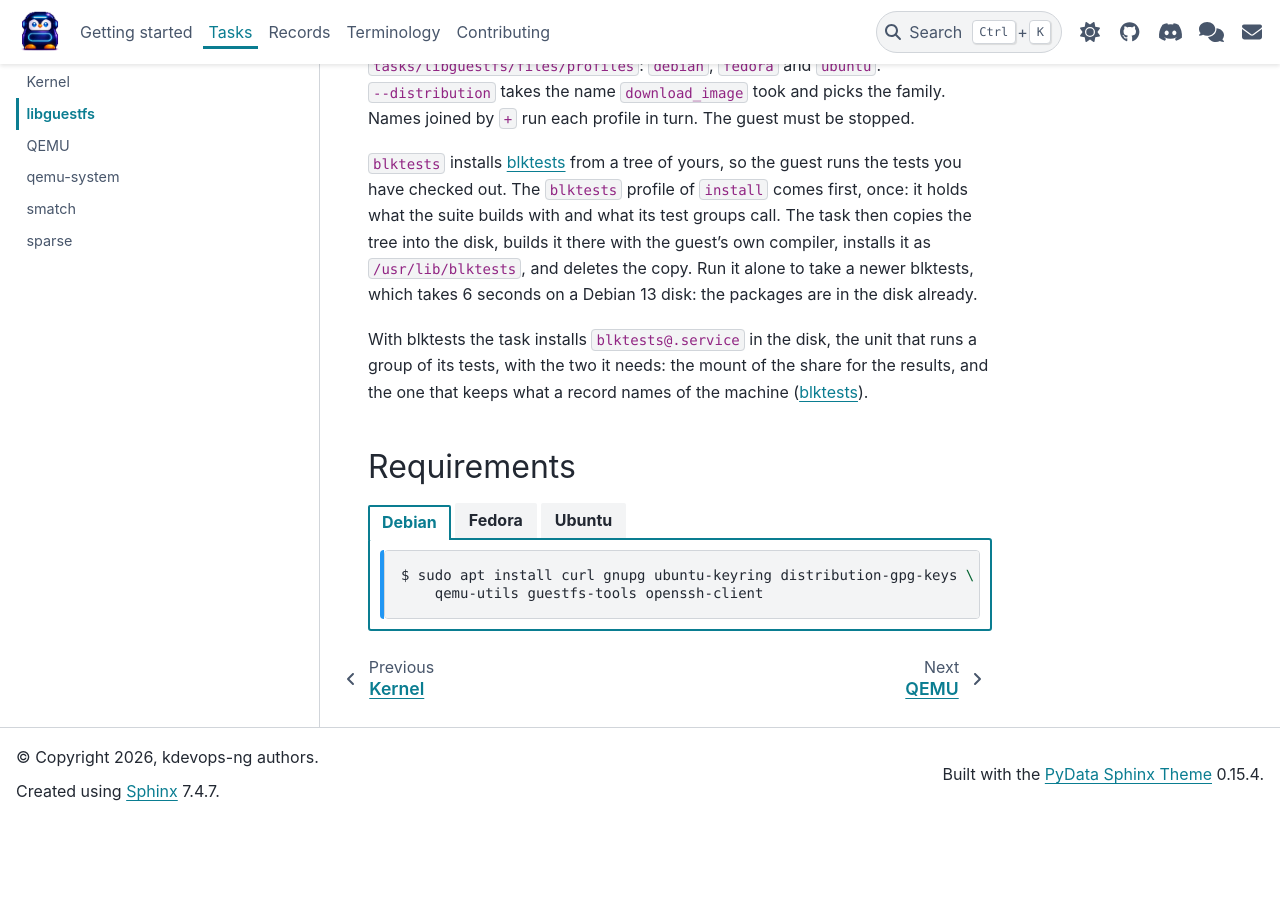
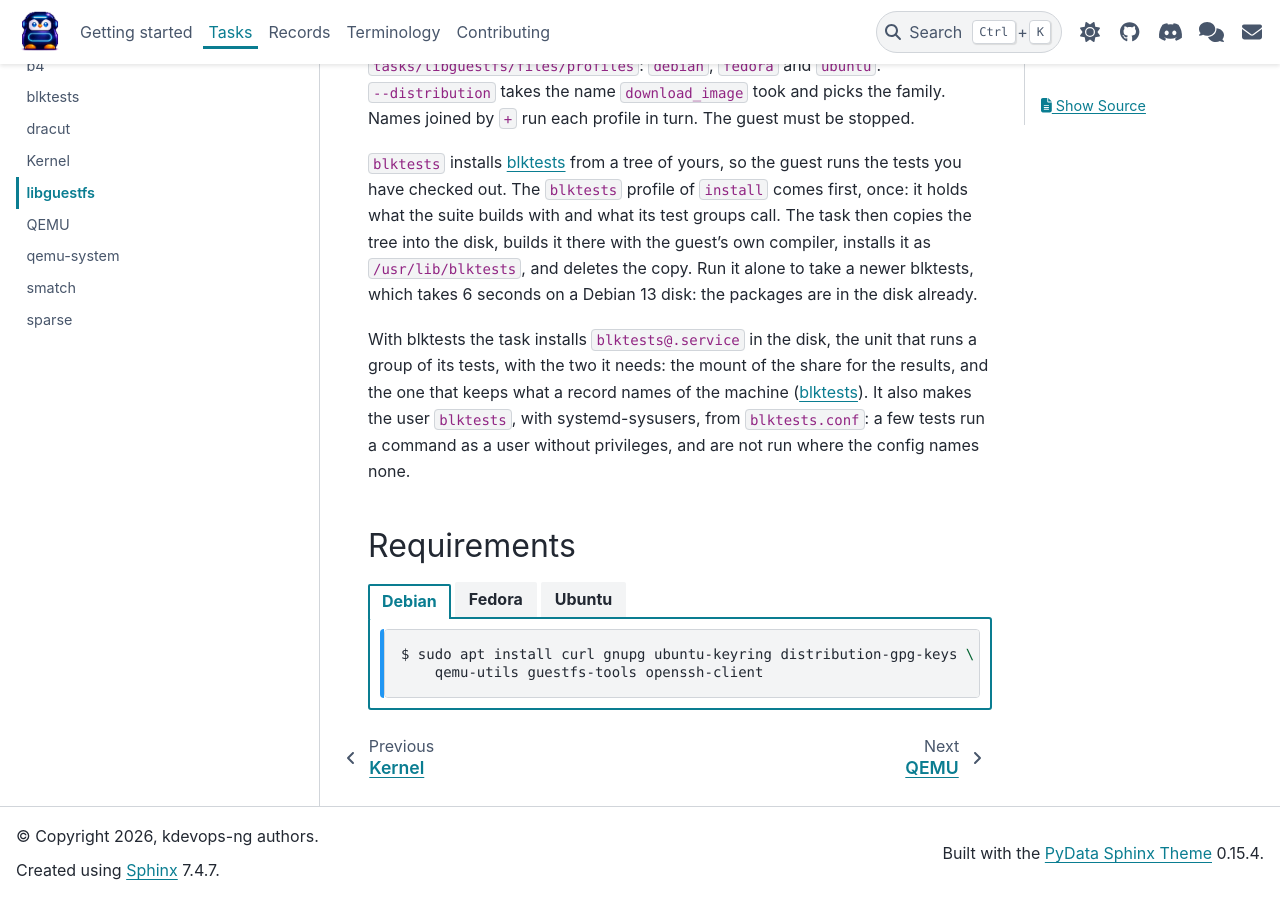
Before and after one commit to linux-kdevops/kdevops-ng, a Sphinx documentation site: the page built from docs/tasks/libguestfs.rst, in a window 1280 px wide and 900 px high, scrolled down 2085 px. Built offline with Sphinx 7.4.7 and the PyData theme 0.15.4, drawn with Linux system fonts in a browser that asks for light colours; before the commit the page ends 2905 px from its top, so only the background shows below that.

Commit message:
blktests: give the guest a user without privileges
nvme/046 runs a command as NORMAL_USER and was not run with none
named. systemd-sysusers makes the user as blktests is installed, so a
second install finds it and does not fail as useradd would.

Signed-off-by: Daniel Gomez <da.gomez@kernel.org>

```diff
--- a/docs/tasks/libguestfs.rst
+++ b/docs/tasks/libguestfs.rst
@@ -114,6 +114,10 @@ With blktests the task installs
 in the disk, the unit that runs a group of its tests, with the two it
 needs: the mount of the share for the results, and the one that keeps
 what a record names of the machine (:doc:`/tasks/blktests`).
+It also makes the user ``blktests``, with systemd-sysusers, from
+:src:`blktests.conf <tasks/libguestfs/files/sysusers/blktests.conf>`:
+a few tests run a command as a user without privileges, and are not run
+where the config names none.
 
 .. _requirements-libguestfs:
 
```
Also changed, not shown: 3 other files.
